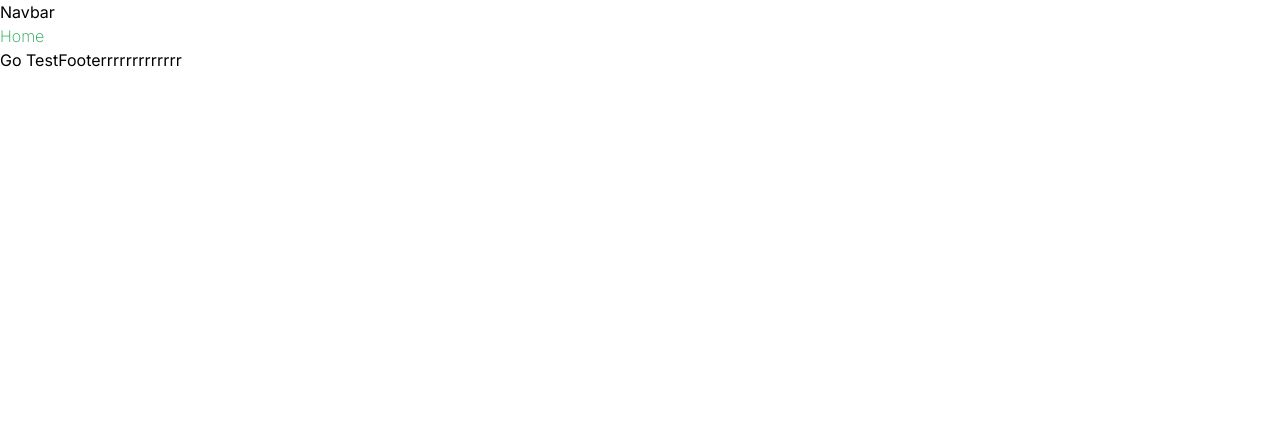
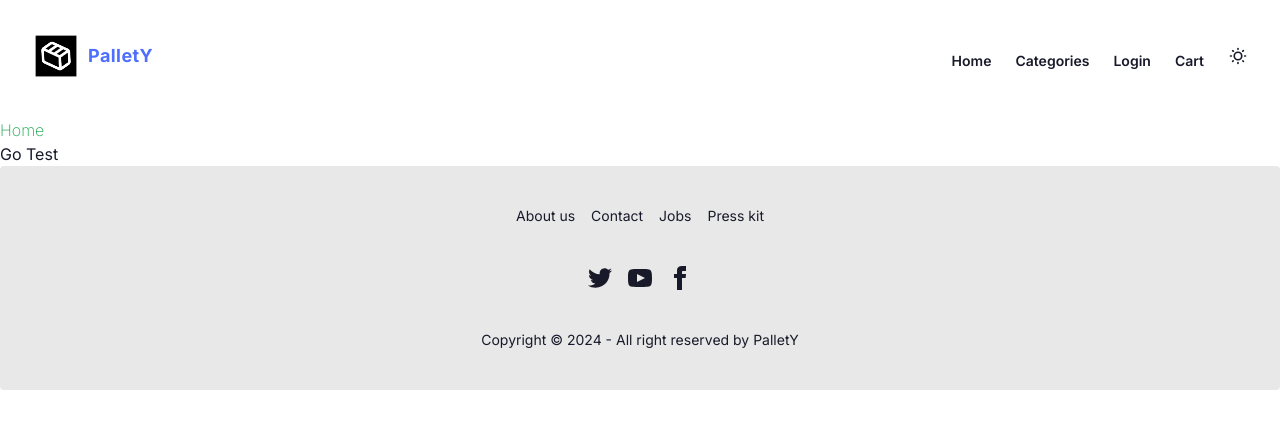
Before and after one commit to EyadTamer999/software-ecommerce-frontend, a Next.js app: page / in a window 1280 px wide. Shown: the top 428 px of the page. Built offline with nearby package versions, Linux system fonts and the light colour scheme.

Commit message:
Update Tailwind CSS configuration and add DaisyUI plugin

```diff
--- a/src/app/layout.jsx
+++ b/src/app/layout.jsx
@@ -12,7 +12,7 @@ export const metadata = {
 
 export default function RootLayout({ children }) {
   return (
-    <html lang="en">
+    <html lang="en" data-theme="corporate">
       <body className={inter.className}>
         <Navbar />
         {children}
--- a/src/components/footer.jsx
+++ b/src/components/footer.jsx
@@ -2,7 +2,27 @@ import React from 'react'
 
 const footer = () => {
     return (
-        <>Footerrrrrrrrrrrrr</>
+        <>
+            <footer className="footer footer-center p-10 bg-base-200 text-base-content rounded">
+                <nav className="grid grid-flow-col gap-4">
+                    {/* TODO change links */}
+                    <a className="link link-hover">About us</a>
+                    <a className="link link-hover">Contact</a>
+                    <a className="link link-hover">Jobs</a>
+                    <a className="link link-hover">Press kit</a>
+                </nav>
+                <nav>
+                    <div className="grid grid-flow-col gap-4">
+                        <a><svg xmlns="http://www.w3.org/2000/svg" width="24" height="24" viewBox="0 0 24 24" className="fill-current"><path d="M24 4.557c-.883.392-1.832.656-2.828.775 1.017-.609 1.798-1.574 2.165-2.724-.951.564-2.005.974-3.127 1.195-.897-.957-2.178-1.555-3.594-1.555-3.179 0-5.515 2.966-4.797 6.045-4.091-.205-7.719-2.165-10.148-5.144-1.29 2.213-.669 5.108 1.523 6.574-.806-.026-1.566-.247-2.229-.616-.054 2.281 1.581 4.415 3.949 4.89-.693.188-1.452.232-2.224.084.626 1.956 2.444 3.379 4.6 3.419-2.07 1.623-4.678 2.348-7.29 2.04 2.179 1.397 4.768 2.212 7.548 2.212 9.142 0 14.307-7.721 13.995-14.646.962-.695 1.797-1.562 2.457-2.549z"></path></svg></a>
+                        <a><svg xmlns="http://www.w3.org/2000/svg" width="24" height="24" viewBox="0 0 24 24" className="fill-current"><path d="M19.615 3.184c-3.604-.246-11.631-.245-15.23 0-3.897.266-4.356 2.62-4.385 8.816.029 6.185.484 8.549 4.385 8.816 3.6.245 11.626.246 15.23 0 3.897-.266 4.356-2.62 4.385-8.816-.029-6.185-.484-8.549-4.385-8.816zm-10.615 12.816v-8l8 3.993-8 4.007z"></path></svg></a>
+                        <a><svg xmlns="http://www.w3.org/2000/svg" width="24" height="24" viewBox="0 0 24 24" className="fill-current"><path d="M9 8h-3v4h3v12h5v-12h3.642l.358-4h-4v-1.667c0-.955.192-1.333 1.115-1.333h2.885v-5h-3.808c-3.596 0-5.192 1.583-5.192 4.615v3.385z"></path></svg></a>
+                    </div>
+                </nav>
+                <aside>
+                    <p>Copyright © 2024 - All right reserved by PalletY</p>
+                </aside>
+            </footer>
+        </>
     )
 }
 
--- a/src/components/navbar.jsx
+++ b/src/components/navbar.jsx
@@ -1,8 +1,80 @@
 import React from 'react'
+import Logo from '../Assets/icon.png'
 
 const Navbar = () => {
+
+
+
     return (
-        <>Navbar</>
+        <>
+            < header
+                id="page-header"
+                className="relative flex flex-none items-center py-8"
+            >
+                < div className="container mx-auto flex flex-col space-y-4 px-4 text-center sm:flex-row sm:items-center sm:justify-between sm:space-y-0 lg:px-8 xl:max-w-7xl" >
+                    <div>
+                        <a
+                            href="/"
+                            className="group inline-flex items-center space-x-2 text-lg font-bold tracking-wide text-gray-900 hover:text-gray-600 dark:text-gray-100 dark:hover:text-gray-300"
+                        >
+                            <img
+                                src={Logo.src}
+                                alt="Logo"
+                                className="w-12 h-12"
+                            />
+                            <span className='text-primary'>PalletY</span>
+                        </a>
+                    </div>
+                    <nav className="space-x-3 md:space-x-6">
+                        <a
+                            href="#"
+                            className="text-sm font-semibold text-base-content hover:text-primary"
+                        >
+                            <span>Home</span>
+                        </a>
+                        <a
+                            href="pricing"
+                            className="text-sm font-semibold text-base-content hover:text-primary"
+                        >
+                            <span>Categories</span>
+                        </a>
+                        <a
+                            href="login"
+                            className="text-sm font-semibold text-base-content hover:text-primary"
+                        >
+                            <span>Login</span>
+                        </a>
+
+                        {/* cart button */}
+                        <a
+                            href="cart"
+                            className="text-sm font-semibold text-base-content hover:text-primary"
+                        >
+                            <span>Cart</span>
+                        </a>
+
+                        {/* theme toggle */}
+                        {/* TODO fix size and store the theme in the localstorage */}
+                        <button
+                            className="text-sm font-semibold text-base-content hover:text-primary"
+                        >
+                            <label className="swap swap-rotate">
+
+                                {/* this hidden checkbox controls the state */}
+                                <input type="checkbox" className="theme-controller" value="dim" />
+
+                                {/* sun icon */}
+                                <svg className="swap-off fill-current w-5 h-5" xmlns="http://www.w3.org/2000/svg" viewBox="0 0 24 24"><path d="M5.64,17l-.71.71a1,1,0,0,0,0,1.41,1,1,0,0,0,1.41,0l.71-.71A1,1,0,0,0,5.64,17ZM5,12a1,1,0,0,0-1-1H3a1,1,0,0,0,0,2H4A1,1,0,0,0,5,12Zm7-7a1,1,0,0,0,1-1V3a1,1,0,0,0-2,0V4A1,1,0,0,0,12,5ZM5.64,7.05a1,1,0,0,0,.7.29,1,1,0,0,0,.71-.29,1,1,0,0,0,0-1.41l-.71-.71A1,1,0,0,0,4.93,6.34Zm12,.29a1,1,0,0,0,.7-.29l.71-.71a1,1,0,1,0-1.41-1.41L17,5.64a1,1,0,0,0,0,1.41A1,1,0,0,0,17.66,7.34ZM21,11H20a1,1,0,0,0,0,2h1a1,1,0,0,0,0-2Zm-9,8a1,1,0,0,0-1,1v1a1,1,0,0,0,2,0V20A1,1,0,0,0,12,19ZM18.36,17A1,1,0,0,0,17,18.36l.71.71a1,1,0,0,0,1.41,0,1,1,0,0,0,0-1.41ZM12,6.5A5.5,5.5,0,1,0,17.5,12,5.51,5.51,0,0,0,12,6.5Zm0,9A3.5,3.5,0,1,1,15.5,12,3.5,3.5,0,0,1,12,15.5Z" /></svg>
+
+                                {/* moon icon */}
+                                <svg className="swap-on fill-current w-5 h-5" xmlns="http://www.w3.org/2000/svg" viewBox="0 0 24 24"><path d="M21.64,13a1,1,0,0,0-1.05-.14,8.05,8.05,0,0,1-3.37.73A8.15,8.15,0,0,1,9.08,5.49a8.59,8.59,0,0,1,.25-2A1,1,0,0,0,8,2.36,10.14,10.14,0,1,0,22,14.05,1,1,0,0,0,21.64,13Zm-9.5,6.69A8.14,8.14,0,0,1,7.08,5.22v.27A10.15,10.15,0,0,0,17.22,15.63a9.79,9.79,0,0,0,2.1-.22A8.11,8.11,0,0,1,12.14,19.73Z" /></svg>
+
+                            </label>
+                        </button>
+                    </nav>
+                </div >
+            </header >
+        </>
     )
 }
 
--- a/tailwind.config.js
+++ b/tailwind.config.js
@@ -6,5 +6,11 @@ module.exports = {
   theme: {
 
   },
-  plugins: [],
+  plugins: [
+    require('daisyui'),
+  ],
+
+  daisyui: {
+    themes: ["corporate", "dim"]
+  },
 };
```
Also changed, not shown: src/assets/icon.png (added), src/assets/icon.svg (added).
